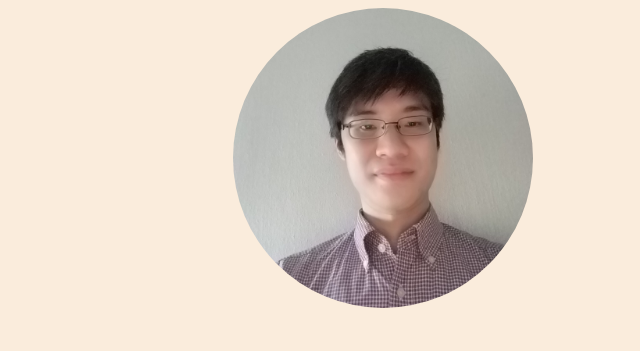
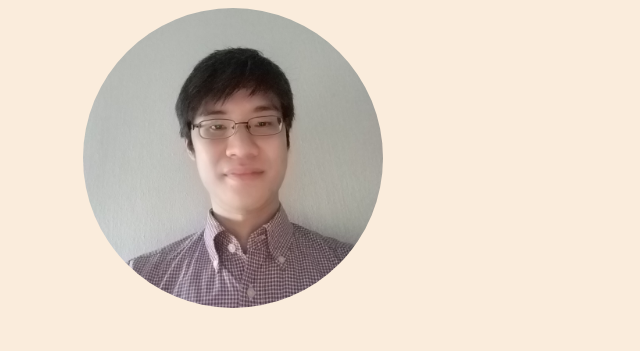
Before and after one commit to Julianwdf/profile, a plain HTML site: page index.html in a window 1280 px wide. Shown: the top 351 px of the page, without its empty margins (307-947 px from the left). Drawn offline with nearby package versions, Linux system fonts and the light colour scheme.

Commit message:
make my profile prettier

```diff
--- a/index.html
+++ b/index.html
@@ -20,8 +20,8 @@
 
 <body>
   <div class="container">
-    <div>
-      <img class="img-circle" id="julian_img" src="images/julian.jpg" alt="julian" width="300" height="300" />
+    <div id="julian_img">
+      <img class="img-circle" src="images/julian.jpg" alt="julian" width="300" height="300" />
     </div>
 
     <div class="card text-center">
--- a/style.css
+++ b/style.css
@@ -78,6 +78,5 @@ a:hover {
 }
 
 #julian_img {
-  position: relative;
-  left: 150px;
+  margin: 0 auto;
 }
```
